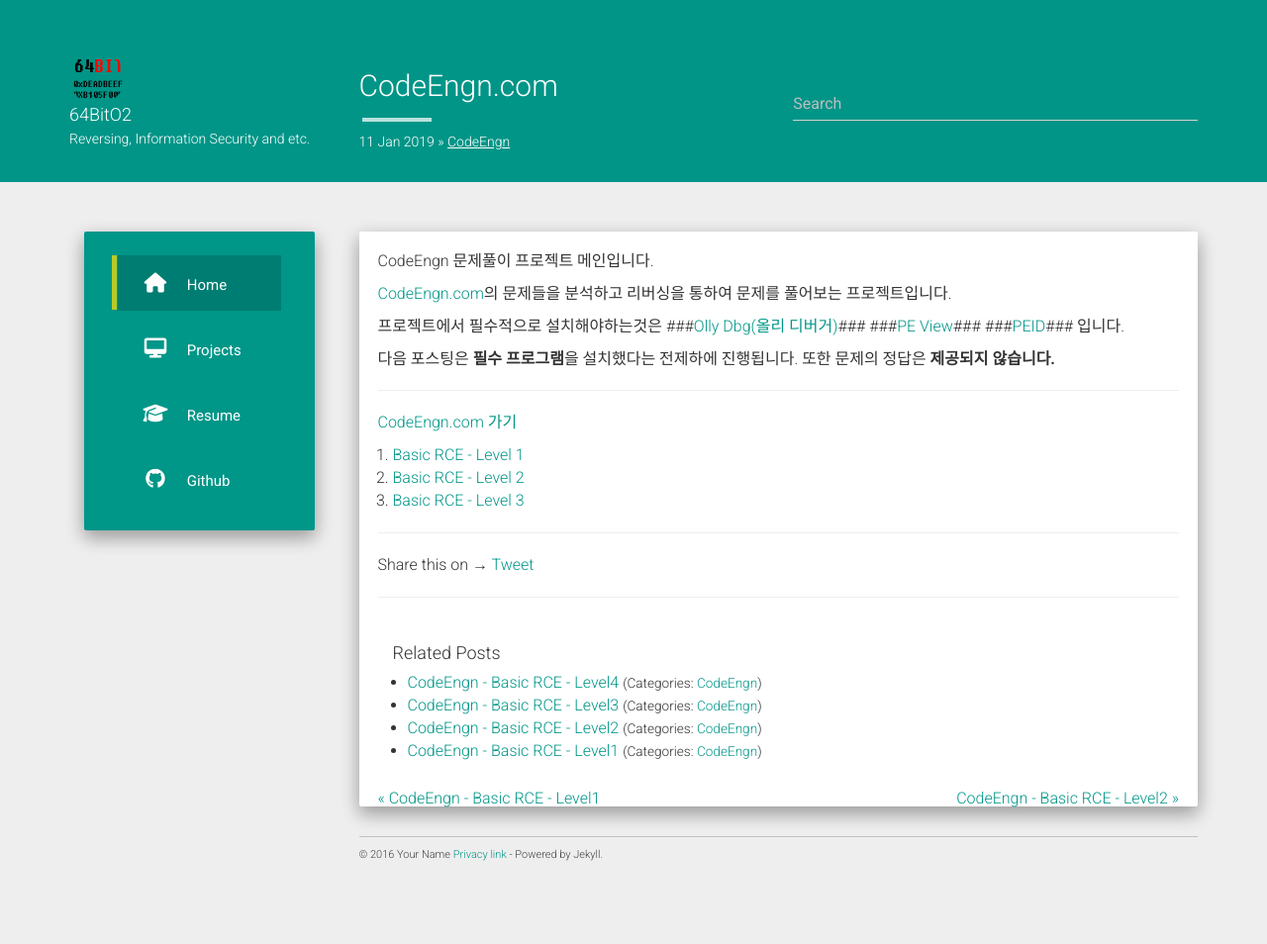
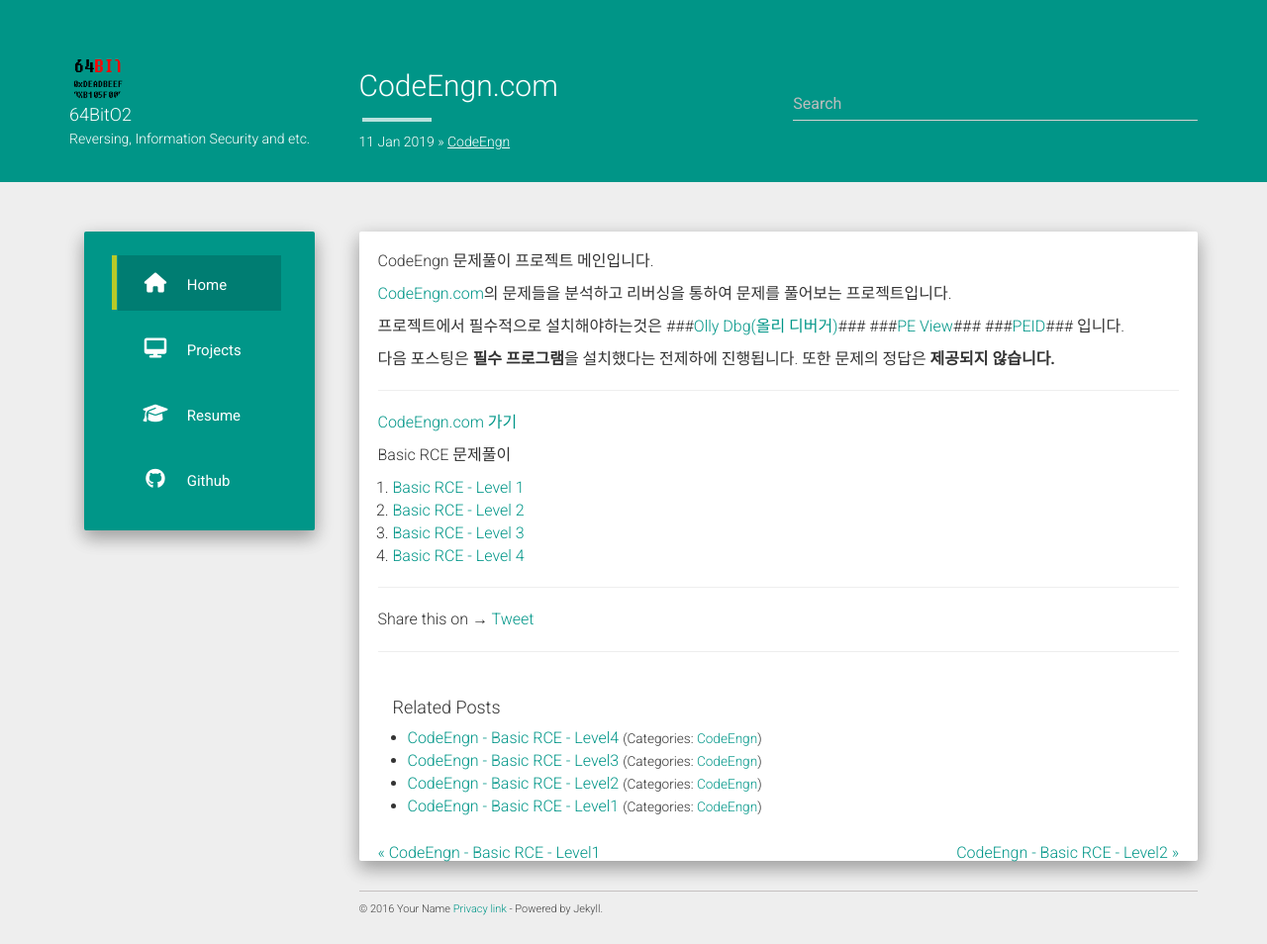
Before and after one commit to 64BitO2/64bito2.github.io, a Jekyll site: the page built from _posts/Codeengn.com/2019-01-11-Main.md, in a window 1280 px wide. Shown: the whole page at 99% size. Built offline with Jekyll 4.4.1, drawn with Linux system fonts in a browser that asks for light colours; nearby versions of some CDN libraries; comment, search, counter and statistics services are not loaded; before the commit the page ends 900 px from its top, so only the background shows below that.

Commit message:
MAIN
MAIN

```diff
--- a/_posts/Codeengn.com/2019-01-11-Main.md
+++ b/_posts/Codeengn.com/2019-01-11-Main.md
@@ -23,6 +23,9 @@
 
 [CodeEngn.com 가기](http://codeengn.com/challenges)
 
+Basic RCE 문제풀이
+
 1. [Basic RCE - Level 1](https://64bito2.github.io/codeengn/2019/01/11/BasicRCE_Level1.html)
 2. [Basic RCE - Level 2](https://64bito2.github.io/codeengn/2019/01/12/BasicRCE_Level2.html)
 3. [Basic RCE - Level 3](https://64bito2.github.io/codeengn/2019/01/12/BasicRCE_Level3.html)
+4. [Basic RCE - Level 4](https://64bito2.github.io/codeengn/2019/01/14/BasicRCE_Level4.html)
```
